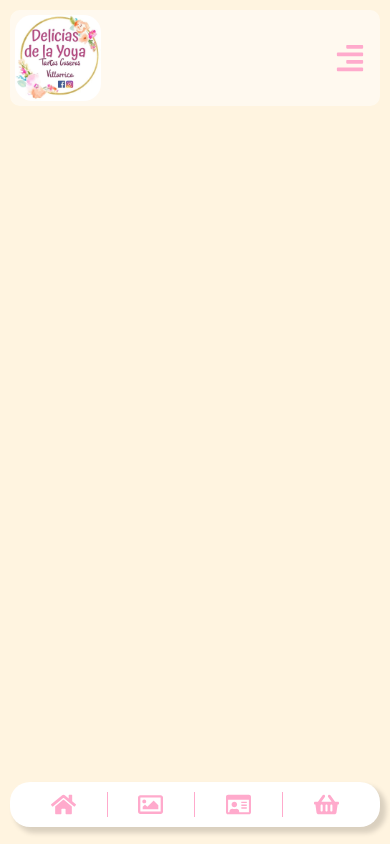
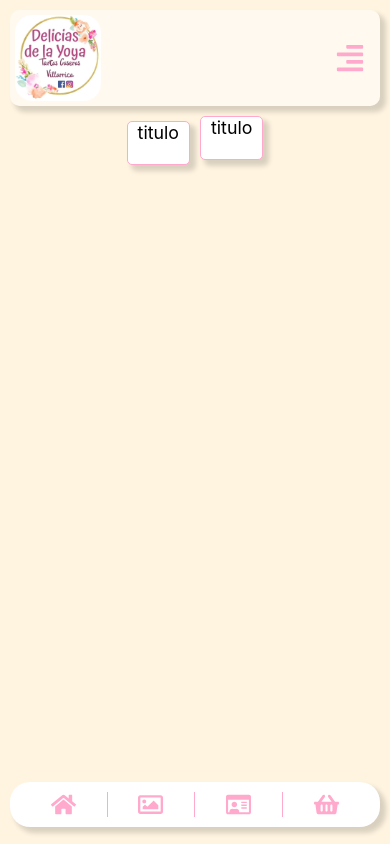
Before and after one commit to juanPabloEA/dy-web, a React (Create React App) app: page /gallery in a window 390 px wide. Built offline with nearby package versions, Linux system fonts and the light colour scheme.

Commit message:
add type of products page

```diff
--- a/src/App.jsx
+++ b/src/App.jsx
@@ -1,6 +1,7 @@
 import Navbar from "./components/commons/navbar/Navbar";
 import Sidebar from "./components/commons/sidebar/Sidebar";
 import Contact from "./layout/contact/Contact";
+import Gallery from "./layout/gallery/Gallery";
 import Footer from "./components/commons/footer/Footer";
 import {Routes, Route } from "react-router-dom";
 import Home from './layout/home/Home';
@@ -17,6 +18,8 @@ function App() {
         <Routes>
           <Route index element={<Home />}/>
           <Route path="contact" element={<Contact />}/>
+          <Route path="gallery" element={<Gallery />}/>
+          <Route path="basket" element={<Contact />}/>
         </Routes>
       </div>
       <footer>
--- a/src/components/commons/footer/Footer.jsx
+++ b/src/components/commons/footer/Footer.jsx
@@ -20,7 +20,9 @@ const Footer=() => {
 					</Link>
 				</div>
 				<div className="gallery-opt">
-					<FaRegImage/>
+					<Link to="gallery">
+						<FaRegImage/>
+					</Link>
 				</div>
 				<div className="contact-opt">
 					<Link to="contact">
--- a/src/components/commons/navbar/Navbar.css
+++ b/src/components/commons/navbar/Navbar.css
@@ -3,6 +3,7 @@
     border-radius: 10px;
     height: 1in;
     display: flex;
+    box-shadow: 5px 5px 5px 1px rgb(0 0 0 / 15%);
 }
 @media (max-width: 500px) {
     .Navbar-container .Navbar-icon {
@@ -20,7 +21,7 @@
     .Navbar-container .Navbar-options {
         display: inline-flex;
         color: #FFAACC;
-        flex-grow: 1;
+        flex-grow: 2;
         justify-content: flex-end;
         padding: 15px;
     }
--- /dev/null
+++ b/src/components/commons/product/Product.css
@@ -0,0 +1,15 @@
+@media (max-width: 500px) {
+    .product-card {
+        display: grid;
+        grid-template-columns: 1fr;
+        grid-template-rows: repeat(2, 1fr);
+        grid-column-gap: 0px;
+        grid-row-gap: 0px;
+		box-shadow: 5px 5px 5px 1px rgb(0 0 0 / 15%);
+    }
+    .product-card {
+        background-color: white;
+        border: 1px solid #FFAACC;
+        border-radius: 5px;
+    }
+}
--- /dev/null
+++ b/src/components/commons/product/Product.jsx
@@ -0,0 +1,17 @@
+import React from 'react';
+import './Product.css';
+
+const Product = (data) => {
+    return (
+        <div className="product-card">
+            <div className="head">
+                titulo
+            </div>
+            <div className="content">
+
+            </div>
+        </div>
+    );
+}
+
+export default Product;
--- /dev/null
+++ b/src/layout/gallery/Gallery.css
@@ -0,0 +1,25 @@
+@media (max-width: 500px) {
+    .Gallery {
+        display: grid;
+        grid-template-columns: repeat(2, 1fr);
+        grid-column-gap: 0px;
+        grid-row-gap: 0px;
+        width: 100%;
+        height: 100%;
+    }
+    .Gallery div {
+		display: grid;
+		align-items: center;
+		justify-content: center;
+        padding-left: 5px;
+        padding-right: 5px;
+	}
+
+    .Gallery .traditional {
+        padding-top: 5px;
+    }
+
+    .Gallery .fondant {
+        padding-bottom: 5px;
+    }
+}
--- /dev/null
+++ b/src/layout/gallery/Gallery.jsx
@@ -0,0 +1,19 @@
+import React from 'react';
+import './Gallery.css';
+import Product from './../../components/commons/product/Product';
+
+
+const Gallery = () => {
+    return (
+        <div className="Gallery">
+            <div className="traditional">
+                <Product/>
+            </div>
+            <div className="fondant">
+                <Product/>
+            </div>
+        </div>
+    );
+}
+
+export default Gallery;
--- a/src/layout/home/Home.jsx
+++ b/src/layout/home/Home.jsx
@@ -14,23 +14,13 @@ const Home = () => {
   return (
     <>
       <div className="home-picture">
-        <div className="card animate__animated animate__fadeInDown">
-          <div className="image">
+        <div className="card">
+          <div className="image animate__animated animate__fadeInDown">
             <img src={homePicture}></img>
           </div>
-          <div className="description">
+          <div className="description animate__animated animate__fadeInDown">
             <div className="title">Tortas</div>
           </div>
-        </div>
-      </div>
-      <div className="home-options animate__animated animate__fadeIn">
-        <div className="gallery-option">
-          <Link to="contact">
-            <div type="button" className="gallery">Contacto</div>
-          </Link>
-        </div>
-        <div className="button-option">
-          <div type="button" className="pedido">Pedido</div>
         </div>
       </div>
     </>
```
